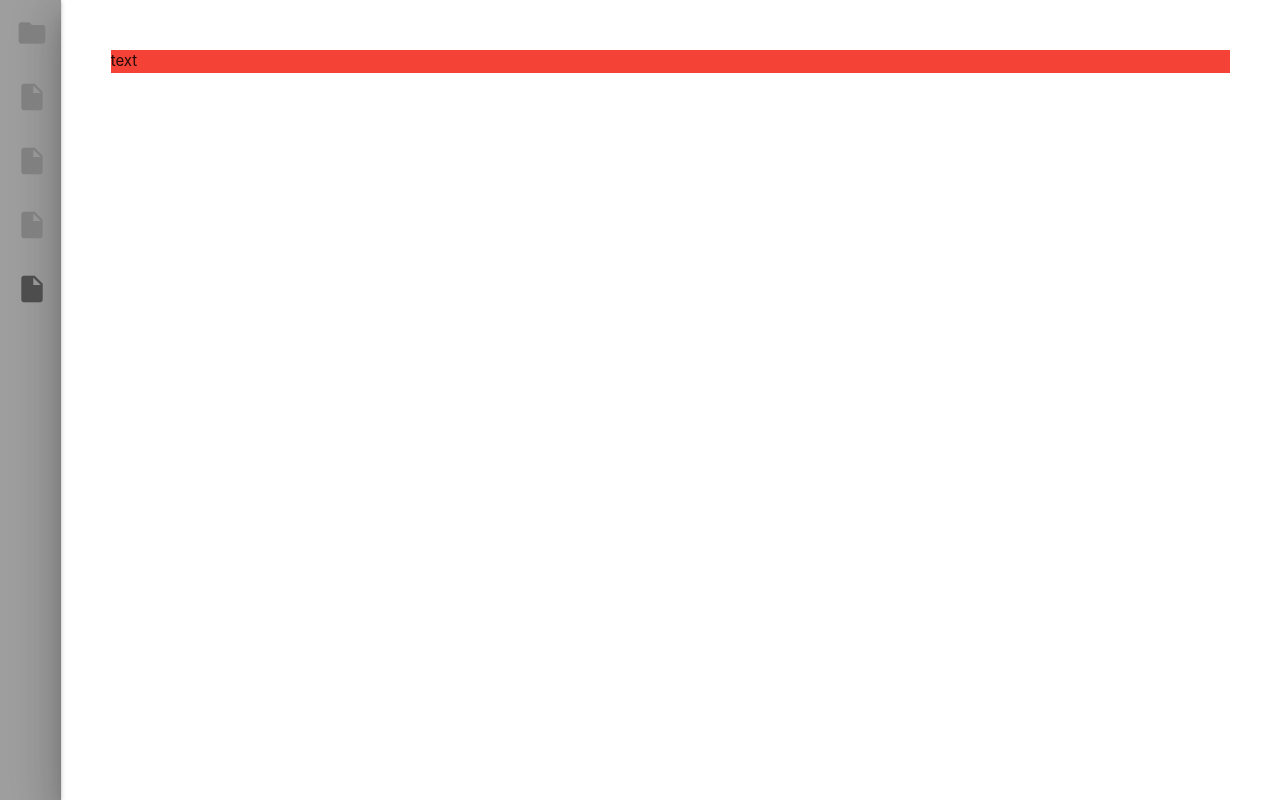
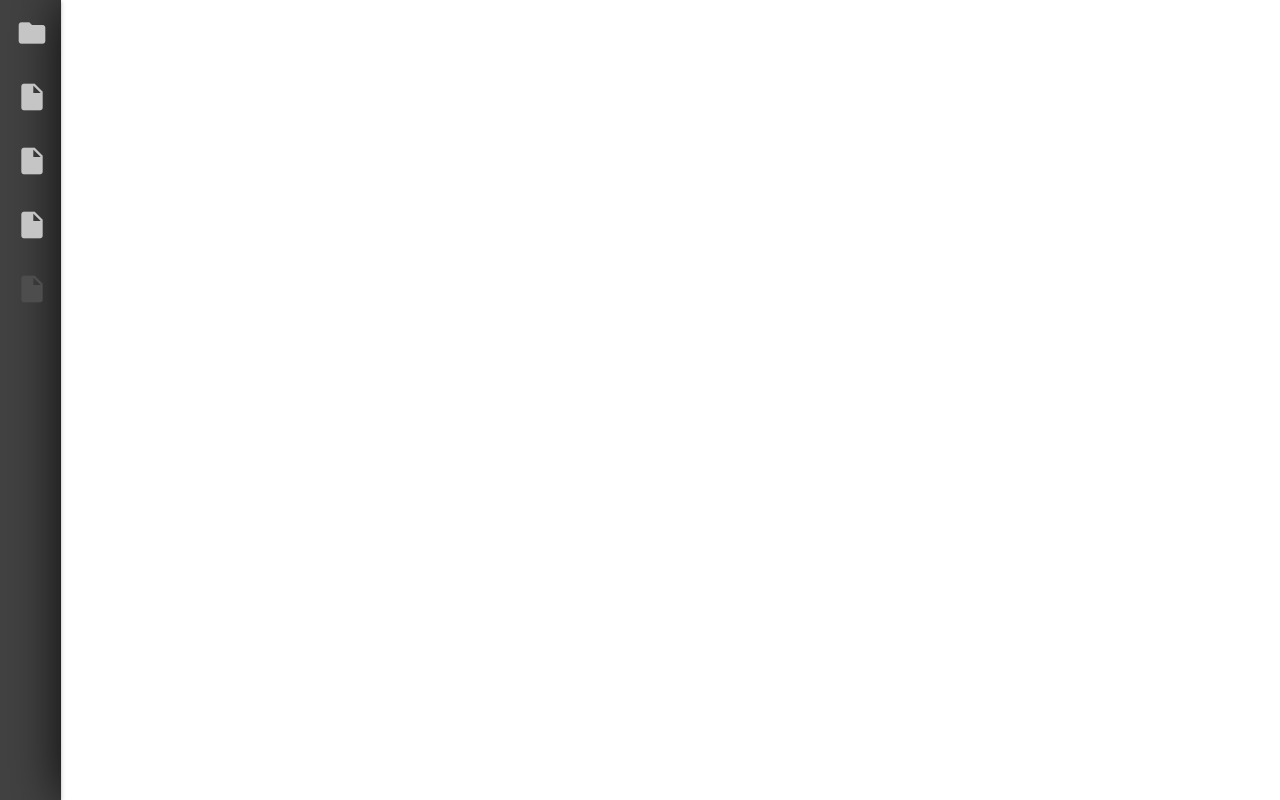
Before and after one commit to jgarza9788/htmlSideNav, a plain HTML site: page index.html in a window 1280 px wide. Drawn offline with nearby package versions, Linux system fonts and the light colour scheme.

Commit message:
minor adjustments

```diff
--- a/index.html
+++ b/index.html
@@ -40,6 +40,16 @@
         <script>
             $(document).ready(function()
             {
+                $("#sidebar").hover(function()
+                {
+                    $("#sidebar").width(225);
+                },
+                function()
+                {
+                    $("#sidebar").width(64);
+                }
+                );
+
                 $(".options").find("a").hover(function()
                 {
 
@@ -63,20 +73,12 @@
                 {
                     //$(this).css("background-color", "pink");
                     console.log("No");
+                    //$("#sidebar").width(225);
                     //$("#sidebar").width(64);
                     //$('div#option1').html("");
                 }
                 );
 
-                $("#sidebar").hover(function()
-                {
-                    $("#sidebar").width(225);
-                },
-                function()
-                {
-                    $("#sidebar").width(64);
-                }
-                );
             });
         </script>
     </head>
@@ -87,7 +89,7 @@
     Chromium <script>document.write(process.versions.chrome)</script>,
     and Electron <script>document.write(process.versions.electron)</script>. -->
 
-    <nav id="sidebar" class="grey">
+    <nav id="sidebar" class="z-depth-1 grey darken-3">
         <div id="OptionSet0" class="options">
             <a id="option0" class="waves-effect waves-light btn-flat"><i class="mdi mdi-folder left"></i>option0</a>
             <a id="option1" class="waves-effect waves-light btn-flat"><i class="mdi mdi-file left"></i>option1
@@ -164,11 +166,8 @@
         </div>
     </nav> -->
 
-    <div class = "content z-depth-5">
-        <div class="red"> text
-            <div class="blue">
-            </div>
-        </div>
+    <div class = "content">
+
     </div>
 
         <!--JavaScript at end of body for optimized loading-->
--- a/styles/myStyle.css
+++ b/styles/myStyle.css
@@ -48,6 +48,8 @@ html {
 
     transition: width 0.5s;
     transition-timing-function: ease-out;
+
+
 }
 
 #sidebar .options
@@ -107,9 +109,15 @@ html {
     color: rgb(255, 255, 255);
 }  */
 
+/* .active:hover
+{
+    color: rgb(255, 255, 255);
+}   */
+
+
 #sidebar a
 {
-    color: rgb(128, 128, 128);
+    color: rgb(197, 197, 197);
 
     transition: color 0.5s;
     transition-timing-function: ease-out;
@@ -146,6 +154,7 @@ html {
  .content
  {
     /* background-color: #a3a3a3; */
+    box-shadow: 0px 0px 50px ;
     padding: 50px;
     height: 100%;
     width: 100%;
```
